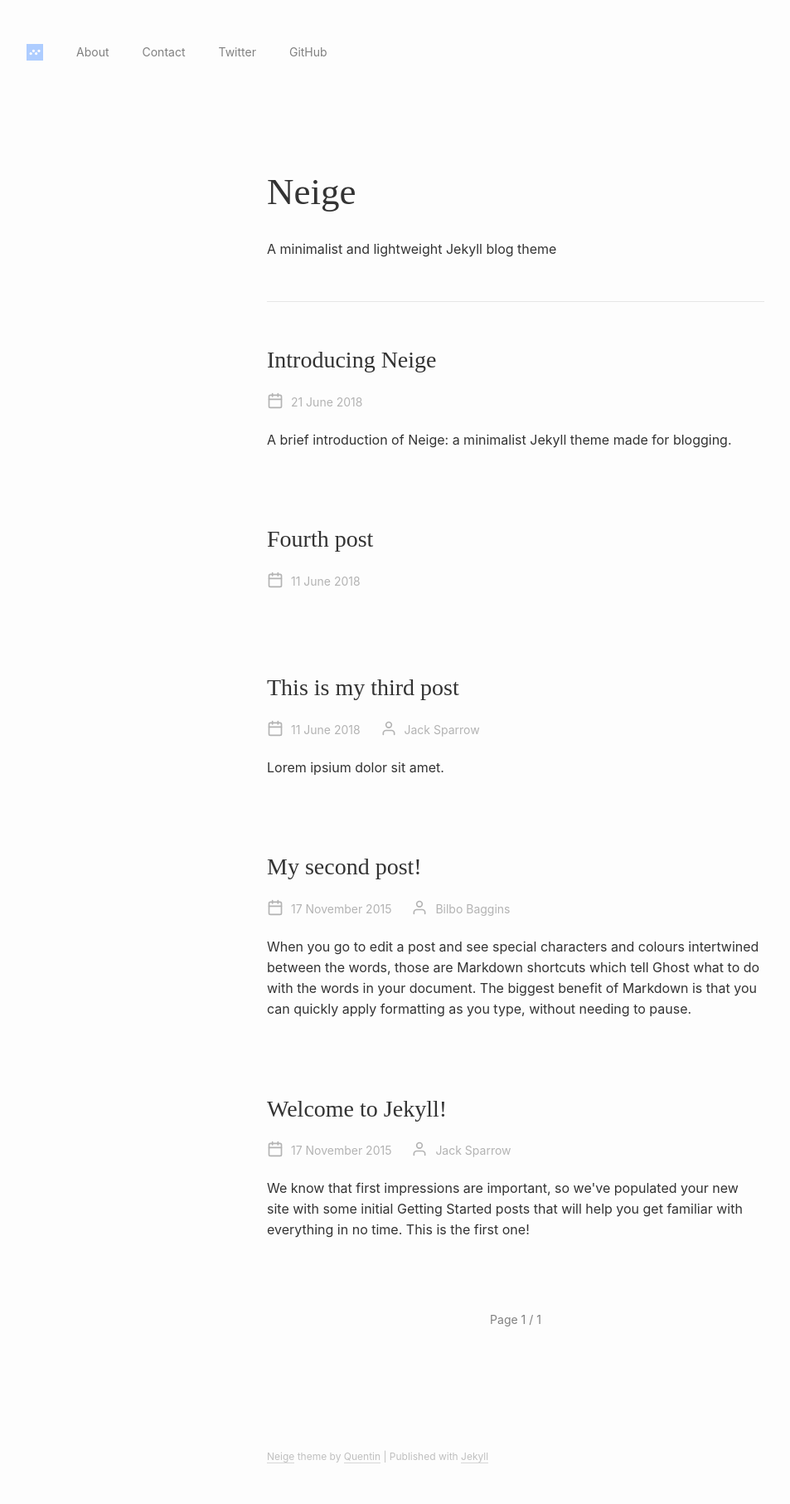
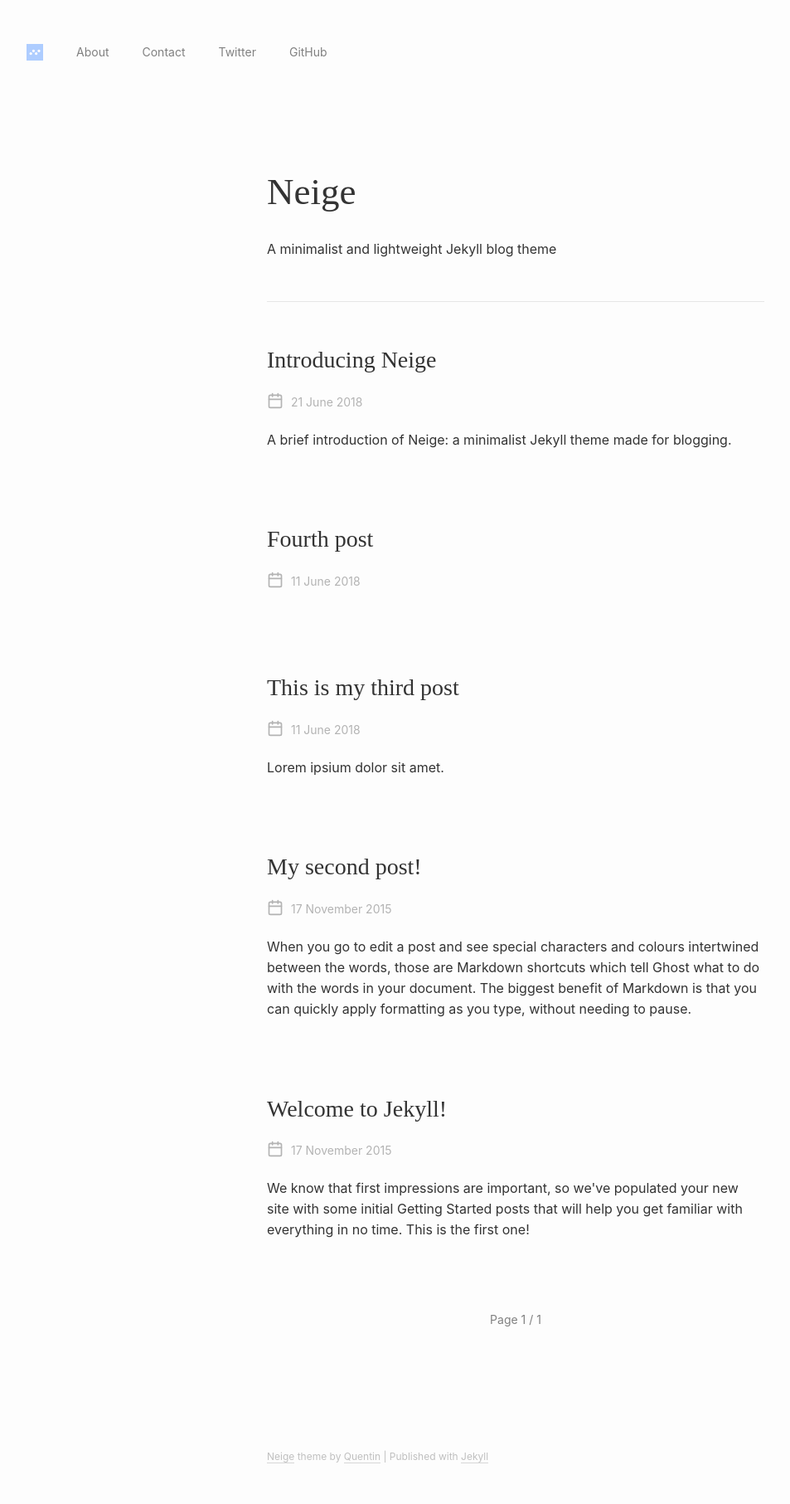
Before and after one commit to bellangerq/neige-theme, a Jekyll site: the page built from index.html, in a window 1280 px wide. Shown: the whole page at 83% size, without its empty margins (18-971 px from the left). Built offline with Jekyll 4.4.1, drawn with Linux system fonts in a browser that asks for light colours; the list of posts is cut into pages by our own code.

Commit message:
Updated Config

```diff
--- a/_config.yml
+++ b/_config.yml
@@ -20,7 +20,7 @@
 description: A minimalist and lightweight Jekyll blog theme
 url: https://neige-theme.com
 color: "#333333"
-baseurl: ''
+baseurl:
 css: "/assets/css/style.css"
 twitter: "@bellanger_q"
 navigation:
@@ -41,12 +41,9 @@
   title: View source
   external: true
 authors:
-- id: bilbo
-  name: Bilbo Baggins
-  twitter: "@bilbo"
-- id: jack
-  name: Jack Sparrow
-  twitter: "@jack"
+- id: quentin
+  name: Quentin Bellanger
+  twitter: "@bellanger_q"
 footer: <a href="https://neige-theme.com" target="_blank" rel="noopener">Neige</a>
   theme by <a href="https://quentin-bellanger.com" target="_blank" rel="noopener">Quentin</a>
   | Published with <a href="https://jekyllrb.com/" target="_blank" rel="noopener">Jekyll</a>
```
